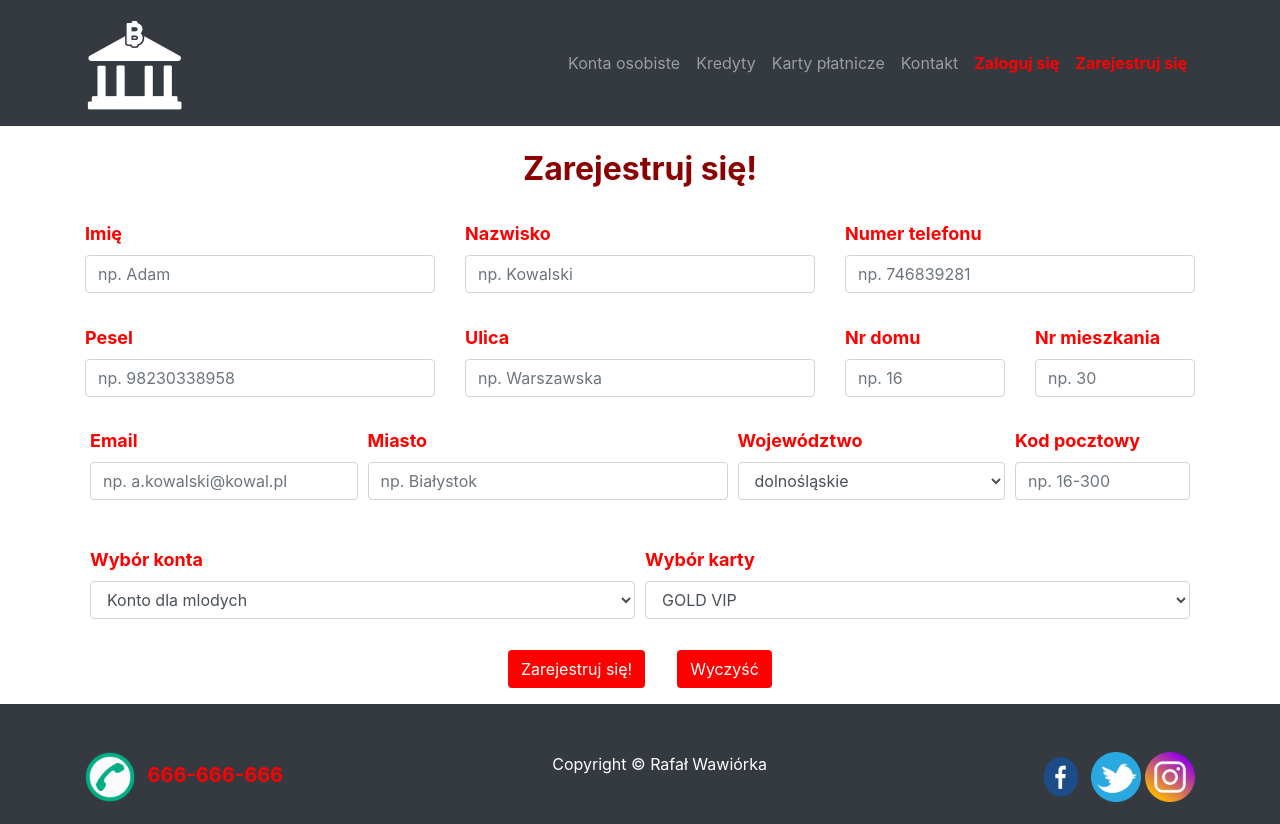
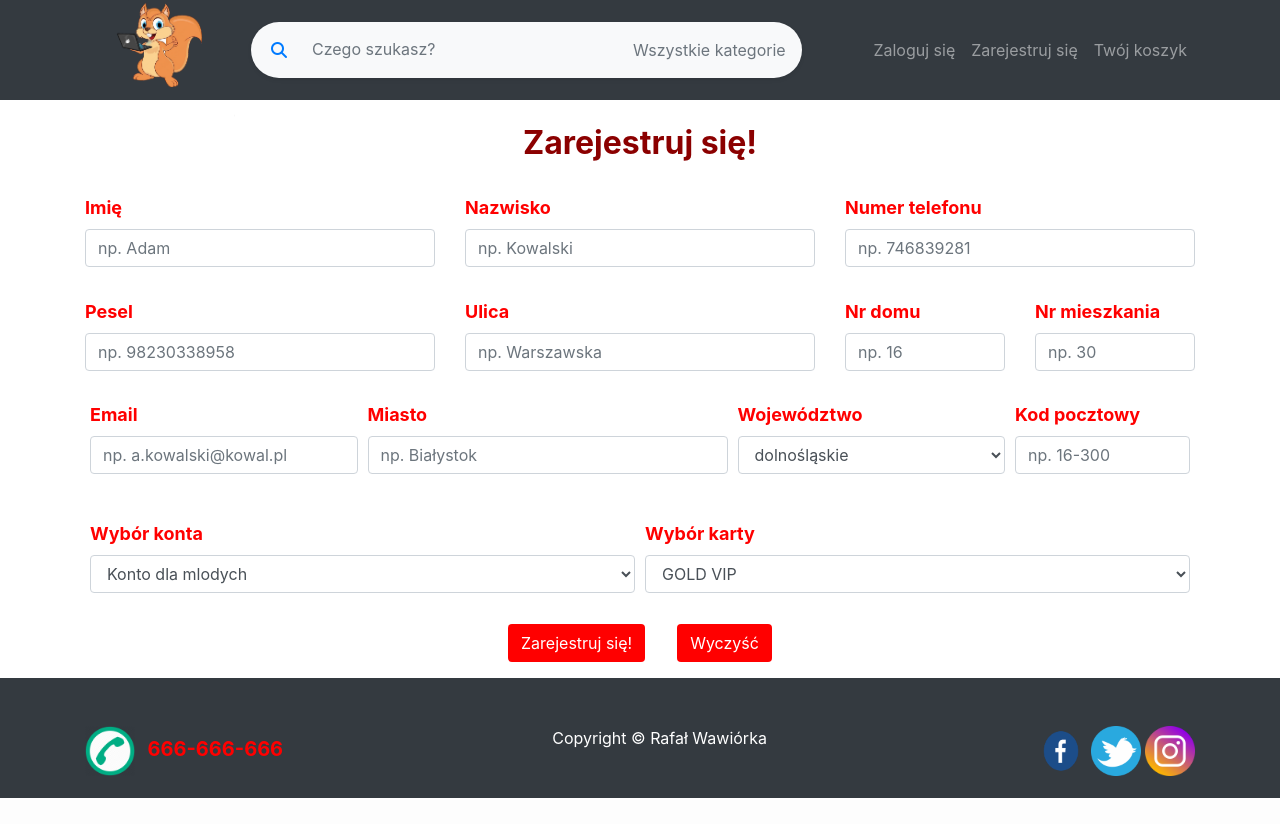
Before and after one commit to buruk123/io2, a PHP site: page /register.php in a window 1280 px wide. After the commit the page ends 798 px from the top, so only its background shows below. Run offline with PHP 8.4, Linux system fonts and the light colour scheme; some libraries are stand-ins or nearby versions.

Commit message:
Added moved menu

```diff
--- a/bank/admin.php
+++ b/bank/admin.php
@@ -10,7 +10,7 @@
     <link rel="stylesheet" href="https://stackpath.bootstrapcdn.com/bootstrap/4.3.1/css/bootstrap.min.css"
           integrity="sha384-ggOyR0iXCbMQv3Xipma34MD+dH/1fQ784/j6cY/iJTQUOhcWr7x9JvoRxT2MZw1T" crossorigin="anonymous">
 
-    <link rel="stylesheet" href="style.css">
+    <link rel="stylesheet" href="sitestyle.css">
 </head>
 
 <body>
--- a/bank/karty.php
+++ b/bank/karty.php
@@ -9,7 +9,7 @@
     <meta name="description" content="Projekt banku">
     <link rel="stylesheet" href="https://stackpath.bootstrapcdn.com/bootstrap/4.3.1/css/bootstrap.min.css"
         integrity="sha384-ggOyR0iXCbMQv3Xipma34MD+dH/1fQ784/j6cY/iJTQUOhcWr7x9JvoRxT2MZw1T" crossorigin="anonymous">
-    <link rel="stylesheet" href="style.css">
+    <link rel="stylesheet" href="sitestyle.css">
 </head>
 
 <body>
--- a/bank/kontakt.php
+++ b/bank/kontakt.php
@@ -9,7 +9,7 @@
     <meta name="description" content="Projekt banku">
     <link rel="stylesheet" href="https://stackpath.bootstrapcdn.com/bootstrap/4.3.1/css/bootstrap.min.css"
           integrity="sha384-ggOyR0iXCbMQv3Xipma34MD+dH/1fQ784/j6cY/iJTQUOhcWr7x9JvoRxT2MZw1T" crossorigin="anonymous">
-    <link rel="stylesheet" href="style.css">
+    <link rel="stylesheet" href="sitestyle.css">
 </head>
 
 <body>
--- a/bank/kontaosobiste.php
+++ b/bank/kontaosobiste.php
@@ -9,7 +9,7 @@
     <meta name="description" content="Projekt banku">
     <link rel="stylesheet" href="https://stackpath.bootstrapcdn.com/bootstrap/4.3.1/css/bootstrap.min.css"
           integrity="sha384-ggOyR0iXCbMQv3Xipma34MD+dH/1fQ784/j6cY/iJTQUOhcWr7x9JvoRxT2MZw1T" crossorigin="anonymous">
-    <link rel="stylesheet" href="style.css">
+    <link rel="stylesheet" href="sitestyle.css">
 </head>
 
 <body>
--- a/bank/kredyty.php
+++ b/bank/kredyty.php
@@ -9,7 +9,7 @@
     <meta name="description" content="Projekt banku">
     <link rel="stylesheet" href="https://stackpath.bootstrapcdn.com/bootstrap/4.3.1/css/bootstrap.min.css"
           integrity="sha384-ggOyR0iXCbMQv3Xipma34MD+dH/1fQ784/j6cY/iJTQUOhcWr7x9JvoRxT2MZw1T" crossorigin="anonymous">
-    <link rel="stylesheet" href="style.css">
+    <link rel="stylesheet" href="sitestyle.css">
 </head>
 
 <body>
--- a/bank/login.php
+++ b/bank/login.php
@@ -9,7 +9,7 @@
     <meta name="description" content="Projekt banku">
     <link rel="stylesheet" href="https://stackpath.bootstrapcdn.com/bootstrap/4.3.1/css/bootstrap.min.css"
           integrity="sha384-ggOyR0iXCbMQv3Xipma34MD+dH/1fQ784/j6cY/iJTQUOhcWr7x9JvoRxT2MZw1T" crossorigin="anonymous">
-    <link rel="stylesheet" href="style.css">
+    <link rel="stylesheet" href="sitestyle.css">
 </head>
 
 <body>
--- a/bank/register.php
+++ b/bank/register.php
@@ -9,7 +9,7 @@
     <meta name="description" content="Projekt banku">
     <link rel="stylesheet" href="https://stackpath.bootstrapcdn.com/bootstrap/4.3.1/css/bootstrap.min.css"
           integrity="sha384-ggOyR0iXCbMQv3Xipma34MD+dH/1fQ784/j6cY/iJTQUOhcWr7x9JvoRxT2MZw1T" crossorigin="anonymous">
-    <link rel="stylesheet" href="style.css">
+    <link rel="stylesheet" href="sitestyle.css">
 </head>
 
 <body>
--- /dev/null
+++ b/bank/sitestyle.css
@@ -0,0 +1,95 @@
+html {
+    scroll-behavior: smooth;
+}
+
+.logincreate b, .logincreate {
+    color: red;
+}
+
+.logincreate:hover b {
+    color: magenta;
+}
+
+.container-custom {
+    padding-left: 0px;
+    padding-right: 0px;
+}
+
+.row-custom {
+    padding-left: 0px;
+    padding-right: 0px;
+    margin: 0px;
+}
+
+.row-custom-center {
+    margin: auto;
+}
+
+.btn-custom {
+    background-color: red !important;
+    color: white !important;
+}
+
+.form-custom {
+    padding: 15px;
+    margin: 0px;
+}
+
+.form-text-custom {
+    font-size: 18px;
+    color: red;
+    font-weight: bold;
+}
+
+.carousel-custom {
+
+    width: 500px;
+    height: 400px;
+    margin: auto;
+}
+
+#loading, #results {
+    display: none;
+}
+
+.cardsimages {
+    margin: auto;
+}
+
+.cos {
+color: blue;
+}
+
+.navbarfixed {
+    position: fixed;
+    top: 0;
+    width: 100%;
+    z-index: 100;
+    padding: 0;
+}
+
+.menufixer {
+    height: 100px;
+}
+
+.colorize {
+    color: red;
+}
+
+.dropdowned>.dropdown-menu {
+    top: 200%;
+    transition: 0.3s all ease-in-out;
+}
+.dropdowned:hover>.dropdown-menu {
+    display: block;
+    top: 100%;
+}
+
+.dropdowned>.dropdown-toggle:active {
+    /*Without this, clicking will make it sticky*/
+    pointer-events: none;
+}
+
+.dropdown-toggle::after {
+    content: none;
+}
--- a/bank/topmenu.php
+++ b/bank/topmenu.php
@@ -5,51 +5,61 @@
 
 ?>
 
+<script src="https://kit.fontawesome.com/28fdb5c183.js" crossorigin="anonymous"></script>
+<link rel="stylesheet" href="sitestyle.css">
+<div class="menufixer"></div>
 <header>
-    <nav class="navbar navbar-expand-lg navbar-dark bg-dark">
-        <div class="container">
-            <a class="navbar-brand" href="index.php"><img src="resources/images/logo.png" alt="Najlepszy bank!!!"></a>
-            <button class="navbar-toggler navbar-toggler-right" type="button" data-toggle="collapse"
-                    data-target="#navbarResponsive" aria-controls="navbarResponsive" aria-expanded="false"
-                    aria-label="Toggle navigation">
-                <span class="navbar-toggler-icon"></span>
-            </button>
-            <div class="collapse navbar-collapse" id="navbarResponsive">
+    <nav class="navbar navbarfixed navbar-right navbar-expand-lg navbar-dark bg-dark" id="header">
+        <div class="container" style="height: 100px;">
+            <a class="navbar-brand" href="index.php"><img src="resources/images/squirrellaptopfixed.png" width="150" height="150" alt="Najlepszy bank!!!"></a>
+            <div class="collapse navbar-collapse" id="navbarNavDropdown">
+                <div class="p-2 bg-light rounded rounded-pill shadow-sm w-50 col-xl-7">
+                    <div class="input-group">
+                        <div class="input-group-append">
+                            <button id="button-addon1" type="submit" class="btn btn-link text-primary"><i class="fa fa-search"></i></button>
+                        </div>
+                        <input type="search" placeholder="Czego szukasz?" aria-describedby="button-addon1" class="form-control border-0 bg-light">
+                        <div class="input-group-append">
+                            <ul class="navbar-nav mr-auto">
+                                <li class="nav-item dropdown">
+                                    <a class="nav-link dropdown-toggle text-secondary" href="#" id="navbarDropdown" role="button" data-toggle="dropdown" aria-haspopup="true" aria-expanded="false">
+                                        Wszystkie kategorie
+                                    </a>
+                                    <div class="dropdown-menu" aria-labelledby="navbarDropdown">
+                                        <a class="dropdown-item" href="#">Action</a>
+                                        <a class="dropdown-item" href="#">Another action</a>
+                                        <div class="dropdown-divider"></div>
+                                        <a class="dropdown-item" href="#">Something else here</a>
+                                    </div>
+                                </li>
+                            </ul>
+                        </div>
+                    </div>
+                </div>
                 <ul class="navbar-nav ml-auto">
                     <li class="nav-item">
-                        <a class="nav-link" href="kontaosobiste.php">Konta osobiste</a>
+                        <div class="input-group-append">
+                            <ul class="navbar-nav mr-auto">
+                                <li class="nav-item dropdown">
+                                    <a class="nav-link dropdown-toggle" href="#" id="navbarDropdown" role="button" data-toggle="dropdown" aria-haspopup="false" aria-expanded="false">
+                                        Zaloguj się
+                                    </a>
+                                    <div class="dropdown-menu" aria-labelledby="navbarDropdown">
+                                        <a class="dropdown-item" href="#">Action</a>
+                                        <a class="dropdown-item" href="#">Another action</a>
+                                        <div class="dropdown-divider"></div>
+                                        <a class="dropdown-item" href="#">Something else here</a>
+                                    </div>
+                                </li>
+                            </ul>
+                        </div>
                     </li>
                     <li class="nav-item">
-                        <a class="nav-link" href="kredyty.php">Kredyty</a>
+                        <a class="nav-link" href="register.php">Zarejestruj się</a>
                     </li>
                     <li class="nav-item">
-                        <a class="nav-link" href="karty.php">Karty płatnicze</a>
+                        <a class="nav-link" href="#">Twój koszyk</a></i>
                     </li>
-                    <li class="nav-item">
-                        <a class="nav-link" href="kontakt.php">Kontakt</a>
-                    </li>
-                    <?php if ($isLoggedIn == true && $isAdmin == false): ?>
-                    <li class="nav-item">
-                        <a class="nav-link logincreate" href="user.php"><b><?php echo $_SESSION['imie'].' '. $_SESSION['nazwisko'] ?></b></a>
-                    </li>
-                    <li class="nav-item create">
-                        <a class="nav-link logincreate" href="logout.php"><b>Wyloguj się</b></a>
-                    </li>
-                    <?php elseif ($isLoggedIn == true && $isAdmin == true) :?>
-                    <li class="nav-item">
-                        <a class="nav-link logincreate" href="admin.php"><b><?php echo $_SESSION['imie'].' '. $_SESSION['nazwisko'] ?></b></a>
-                    </li>
-                    <li class="nav-item create">
-                        <a class="nav-link logincreate" href="logout.php"><b>Wyloguj się</b></a>
-                    </li>
-                    <?php else:?>
-                    <li class="nav-item">
-                        <a class="nav-link logincreate" href="login.php"><b>Zaloguj się</b></a>
-                    </li>
-                    <li class="nav-item create">
-                        <a class="nav-link logincreate" href="register.php"><b>Zarejestruj się</b></a>
-                    </li>
-                    <?php endif; ?>
                 </ul>
             </div>
         </div>
--- a/bank/user.php
+++ b/bank/user.php
@@ -10,7 +10,7 @@
     <link rel="stylesheet" href="https://stackpath.bootstrapcdn.com/bootstrap/4.3.1/css/bootstrap.min.css"
           integrity="sha384-ggOyR0iXCbMQv3Xipma34MD+dH/1fQ784/j6cY/iJTQUOhcWr7x9JvoRxT2MZw1T" crossorigin="anonymous">
 
-    <link rel="stylesheet" href="style.css">
+    <link rel="stylesheet" href="sitestyle.css">
 </head>
 
 <body>
```
Also changed, not shown: bank/index.php (+11 -3 lines), bank/resources/images/ewiewiorka.png (added), bank/resources/images/squirrellaptopfixed.png (added).
